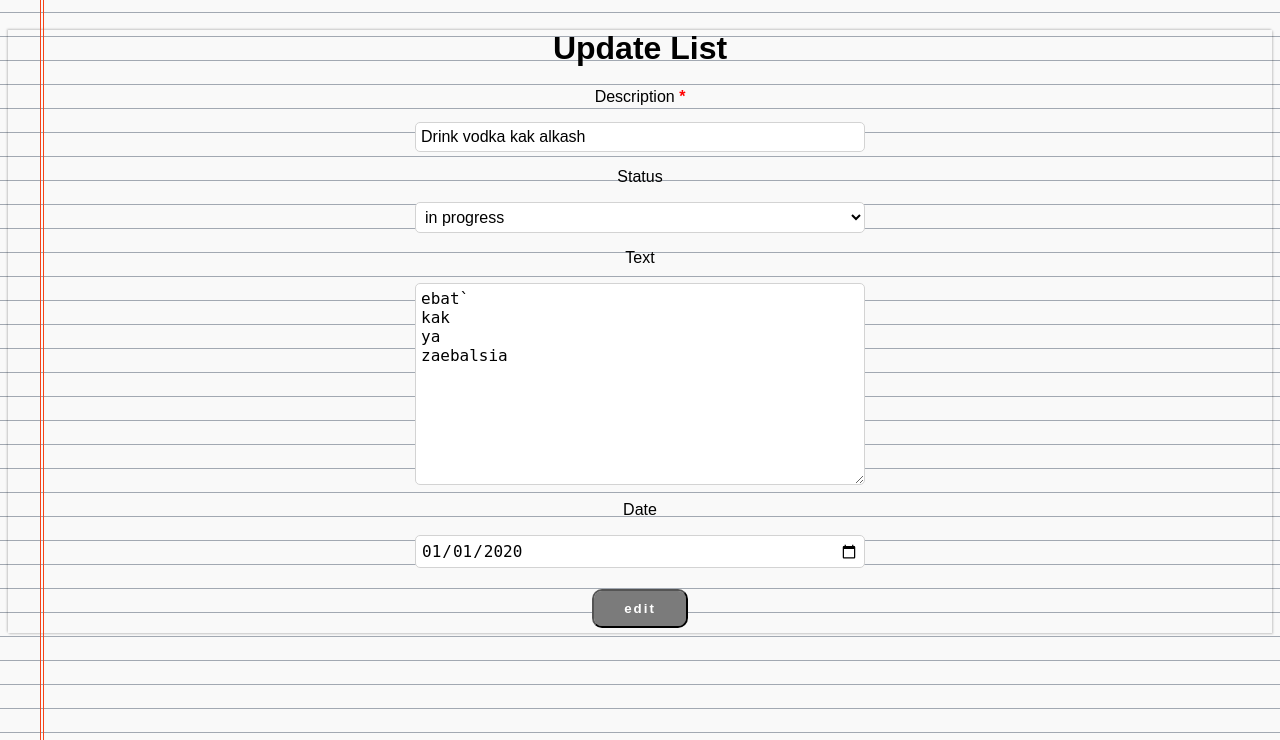
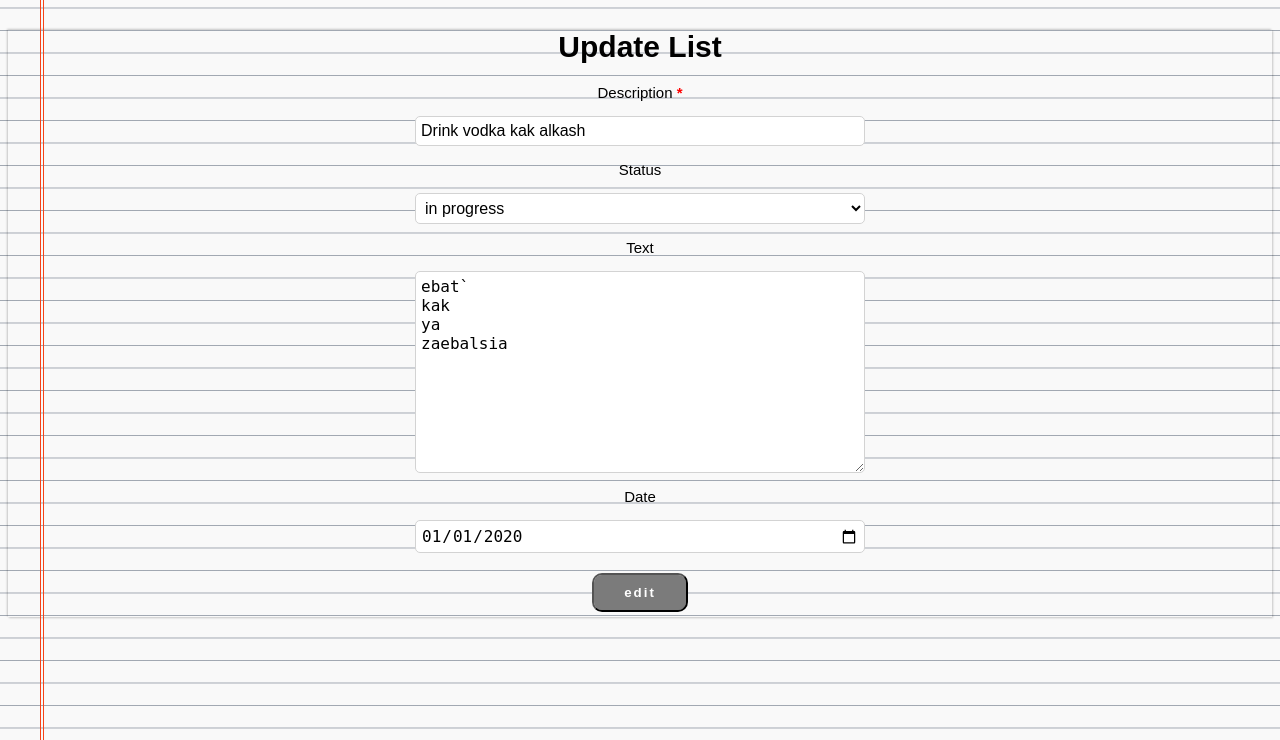
Before and after one commit to keny-stark/blog, a Django app: page /edit/1/ in a window 1280 px wide. Shown: the part 60-800 px from the top of the page. Run offline with Django 3.2, Linux system fonts and the light colour scheme; data comes from the database, SQL or seed files in the repository; some libraries are stand-ins or nearby versions.

Commit message:
Поправил стили

```diff
--- a/source/webapp/static/css/style.css
+++ b/source/webapp/static/css/style.css
@@ -1,6 +1,6 @@
 body {
     font-family: Arial, sans-serif;
-    font-size: 16px;
+    font-size: 15px;
     background-color: #f9f9f9;
     background-image:linear-gradient(#4C596C, transparent 1px);
     background-size: 1.5em 1.5em;
```
